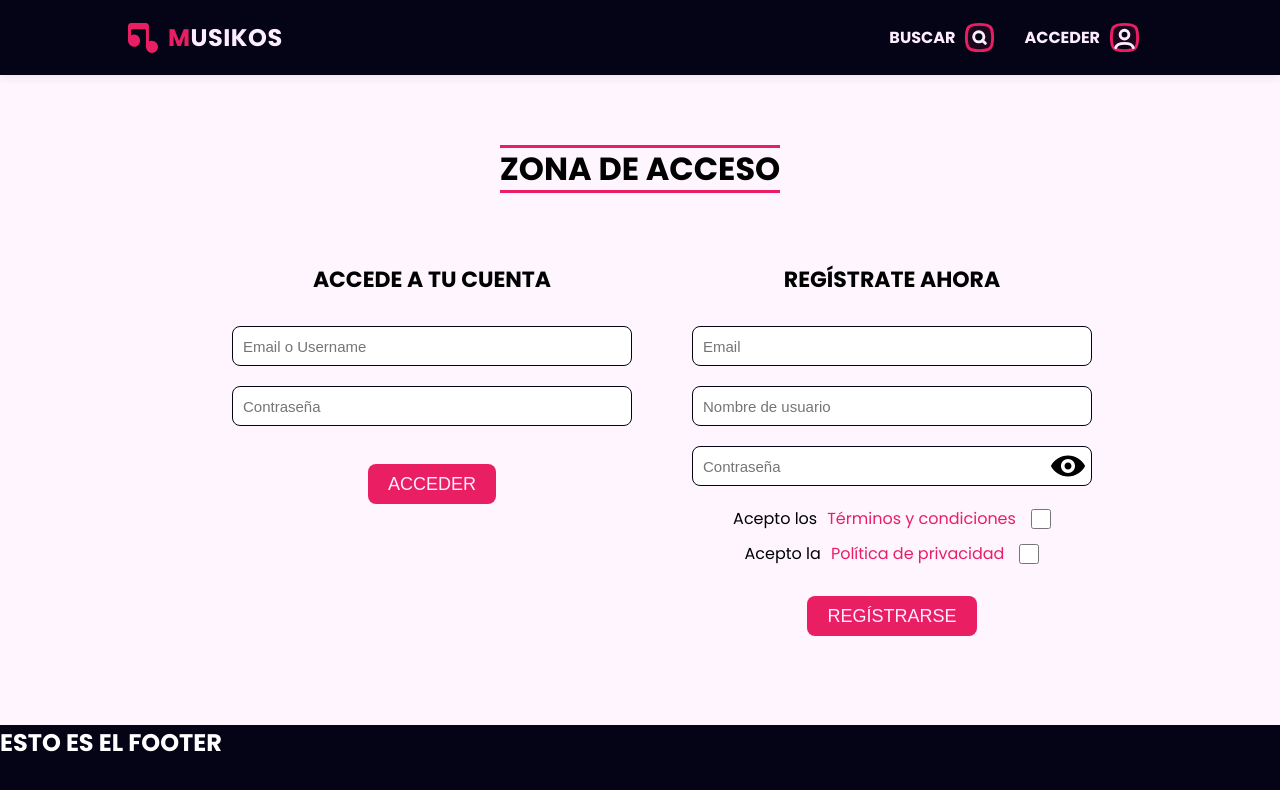
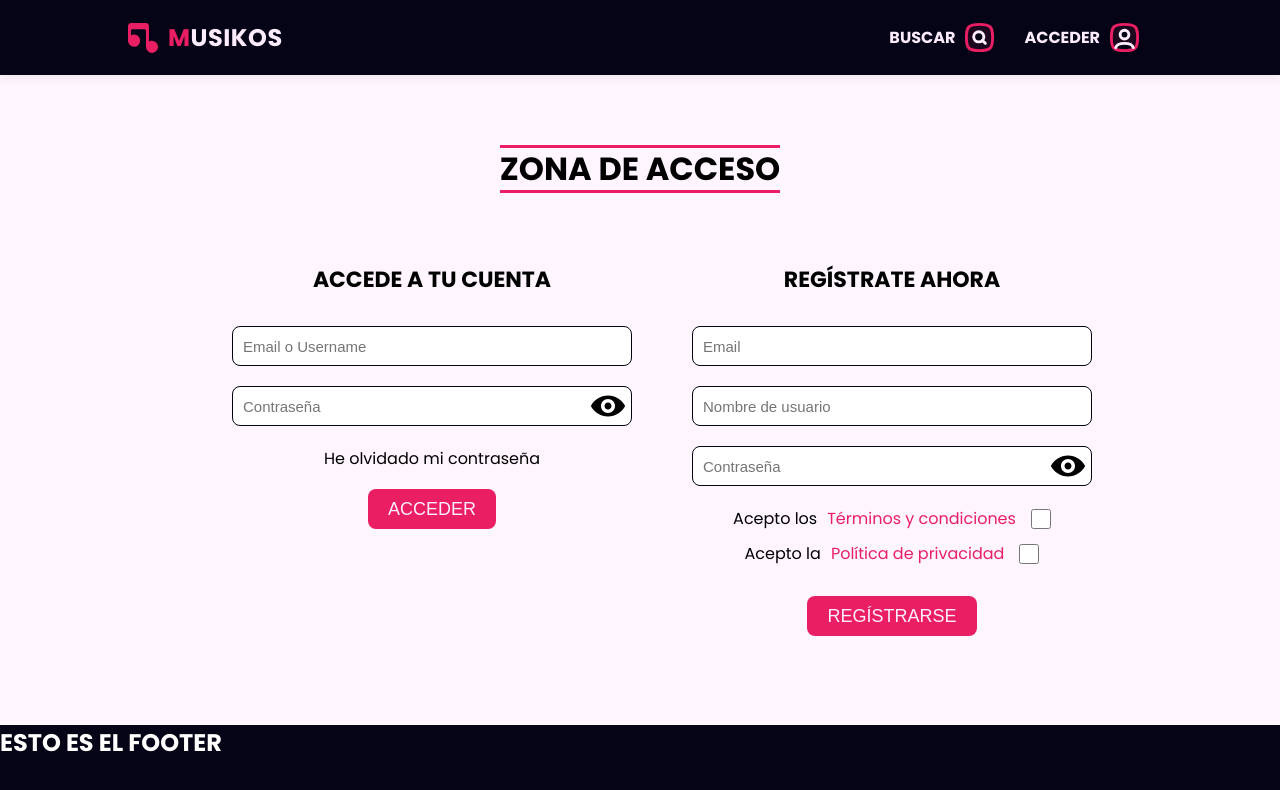
Before and after one commit to aldaydev/musikos_client, a React (Vite) app: page /login in a window 1280 px wide. Shown: the top 790 px of the page. Built offline with nearby package versions, Linux system fonts and the light colour scheme.

Commit message:
login styles

```diff
--- a/package.json
+++ b/package.json
@@ -1,5 +1,5 @@
 {
-  "name": "bandbros_client",
+  "name": "musikos_client",
   "private": true,
   "version": "1.0.0",
   "type": "module",
--- a/src/components/Forms/forms.css
+++ b/src/components/Forms/forms.css
@@ -28,6 +28,7 @@
     position: absolute;
     top: 0px;
     right: 4px;
+    cursor: pointer;
 }
 
 .textInput--error,
--- a/src/pages/Login/components/SignIn.jsx
+++ b/src/pages/Login/components/SignIn.jsx
@@ -1,28 +1,82 @@
+//React imports
 import { useState } from "react";
+//Component imports
 import Input from "../../../components/Forms/Input";
 import Button from "../../../components/Forms/Button";
+import Label from "../../../components/Forms/Label";
+//Utils imports
+import useFetch from "../../../utils/useFetch.jsx";
+//Media imports
+import show_icon from "../../../assets/icons/show_icon.svg";
+import hide_icon from "../../../assets/icons/hide_icon.svg";
 
 function SignIn (){
+
+    //UseFetch Initialization
+    const { fetchRes, isLoading, fetchError, fetchReq, fetchItem, setFetchItem, setFetchError } = useFetch();
 
     const [signInValue, setsignInValue] = useState('');
     const [passValue, setPassValue] = useState('');
 
+    //Form data STATE
+    const [formData, setFormData] = useState({login: "", password: ""});
+
+    const [showPassword, setShowPassword] = useState(['password', show_icon]);
+
+    const handleChange = (e) => {
+        const {name, value} = e.target;
+
+        setFormData({...formData, [name]: value});
+        console.log(formData);
+    }
+
+    function handleShowPassword (){
+        showPassword[0] === 'password'
+            ? setShowPassword(['text', hide_icon])
+            : setShowPassword(['password', show_icon])
+    }
+
+    const handleSubmit = async (e) => {
+        e.preventDefault();
+        await fetchReq({
+            endpoint: '/musicians/signin',
+            method: 'POST',
+            body: formData,
+            item: 'signup'
+        });
+    }
+
     return(
-        <section className="login__signUp">
+        <section className="login__signIn">
             <h3 className="signIn__title">ACCEDE A TU CUENTA</h3>
-            <form className="signUp__form">
+            <form className="signIn__form">
 
                 <Input
-                    type='text'
+                    name='login'
+                    id='login'
+                    value={formData.login}
                     placeholder='Email o Username'
-                    onChange={(e)=>setsignInValue(e.taget.value)}
+                    onChange={handleChange}
                 />
 
-                <Input
-                    type='password'
-                    placeholder='Contraseña'
-                    onChange={(e)=>setPassValue(e.taget.value)}
-                />
+                <Label htmlFor='pass'>
+                    <Input
+                        type={showPassword[0]}
+                        name='password'
+                        id='pass'
+                        value={formData.password}
+                        placeholder='Contraseña'
+                        onChange={handleChange}
+                        // modClass={passwordError && 'error'}
+                        showPassImg={showPassword[1]}
+                        showPassFunc={handleShowPassword}
+                    />
+                </Label>
+
+
+                <span className="resetPass__link">He olvidado mi contraseña</span>
+
+
                 <Button modClass='signIn'>ACCEDER</Button>
             </form>
         </section>
--- a/src/pages/Login/components/SignUp.jsx
+++ b/src/pages/Login/components/SignUp.jsx
@@ -3,18 +3,20 @@ import { useState } from "react";
 //Component imports
 import Input from "../../../components/Forms/Input";
 import Label from "../../../components/Forms/Label";
+import Checkbox from '../../../components/Forms/Checkbox.jsx';
 import Button from "../../../components/Forms/Button";
 import LegalModal from "../../../components/Modals/LegalModal";
 import ErrorModal from '../../../components/Modals/ErrorModal';
+import SuccessModal from '../../../components/Modals/SuccessModal.jsx';
+import SpinnerModal from "../../../components/Modals/SpinnerModal.jsx";
+
 //Utils imports
 import validate from "../../../utils/validate.js";
 import useFetch from "../../../utils/useFetch.jsx";
 //Media imports
 import show_icon from "../../../assets/icons/show_icon.svg";
 import hide_icon from "../../../assets/icons/hide_icon.svg";
-import SuccessModal from '../../../components/Modals/SuccessModal.jsx';
-import Checkbox from '../../../components/Forms/Checkbox.jsx';
-import SpinnerModal from "../../../components/Modals/SpinnerModal.jsx";
+
 
 
 function SignUp (){
@@ -203,7 +205,7 @@ function SignUp (){
                     modClass={usernameError && 'error'}
                 />
 
-                <Label htmlFor='pass'>
+                <Label htmlFor='password'>
                     <Input
                         type={showPassword[0]}
                         name='password'
--- a/src/pages/Login/login.css
+++ b/src/pages/Login/login.css
@@ -37,7 +37,8 @@
 
 /*---------- SIGN UP STYLES ----------*/
 
-.signUp__form{
+.signUp__form,
+.signIn__form{
     display: flex;
     flex-direction: column;
     align-items:center;
@@ -81,3 +82,11 @@
 .button--signIn{
     margin-top: 18px;
 }
+
+.resetPass__link{
+    cursor: pointer;
+}
+
+.resetPass__link:hover{
+    text-decoration: underline;
+}
```
Also changed, not shown: 1 other file (tests, documents, lock files or other folders).
